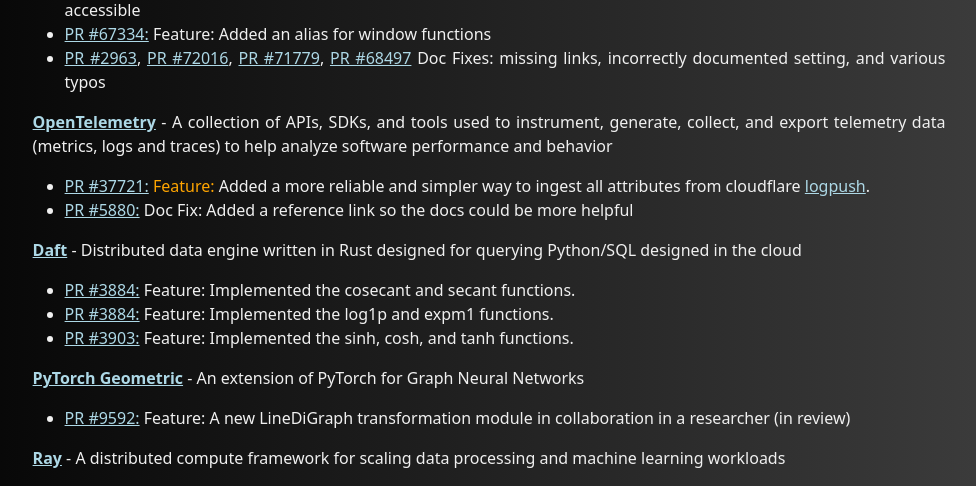
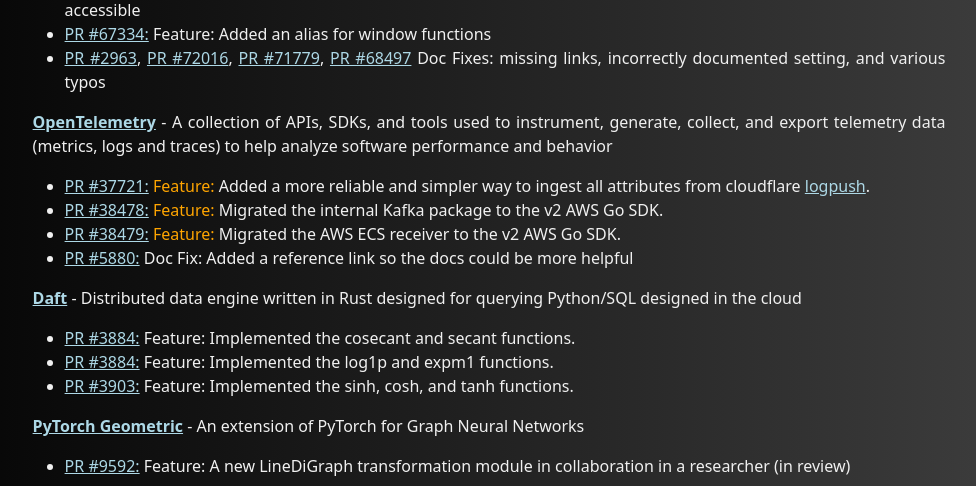
Before and after one commit to petern48/petern48-io, a Flask app: page /open-source in a window 1280 px wide. Shown: the part 483-969 px from the top of the page, without its empty margins (151-1127 px from the left). Run offline with Flask 3, Linux system fonts and the light colour scheme.

Commit message:
Add otel PRs

```diff
--- a/templates/open-source.html
+++ b/templates/open-source.html
@@ -82,6 +82,14 @@
             <li>
                 <a href="https://github.com/open-telemetry/opentelemetry-collector-contrib/pull/37721" target="_blank">PR #37721:</a>
                 <span class="highlight">Feature:</span> Added a more reliable and simpler way to ingest all attributes from cloudflare <a href="https://developers.cloudflare.com/logs/about/" target="_blank">logpush</a>.
+            </li>
+            <li>
+                <a href="https://github.com/open-telemetry/opentelemetry-collector-contrib/pull/38478" target="_blank">PR #38478:</a>
+                <span class="highlight">Feature:</span> Migrated the internal Kafka package to the v2 AWS Go SDK</a>.
+            </li>
+            <li>
+                <a href="https://github.com/open-telemetry/opentelemetry-collector-contrib/pull/38479" target="_blank">PR #38479:</a>
+                <span class="highlight">Feature:</span> Migrated the AWS ECS receiver to the v2 AWS Go SDK</a>.
             </li>
             <li>
                 <a href="https://github.com/open-telemetry/opentelemetry.io/pull/5880" target="_blank">PR #5880:</a>
```
